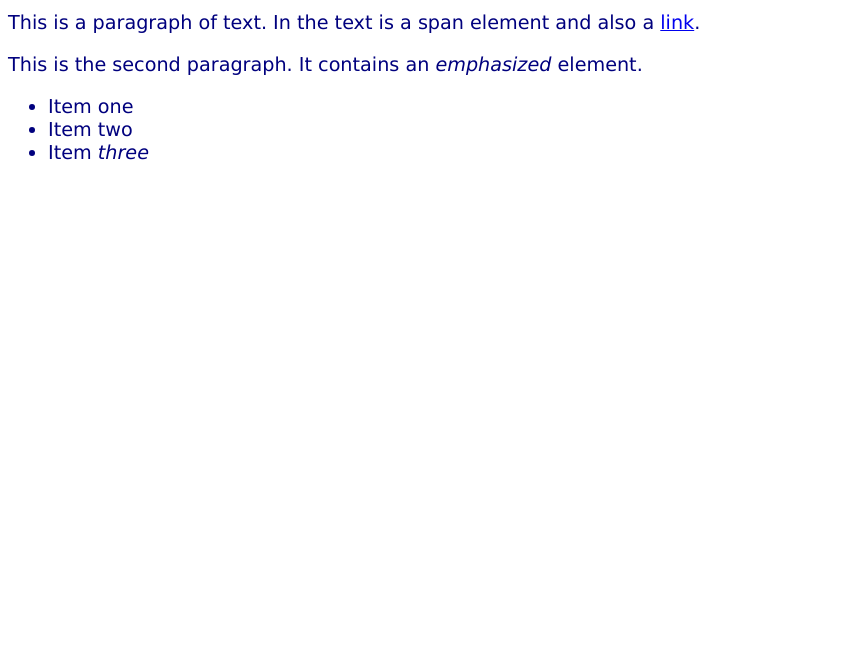
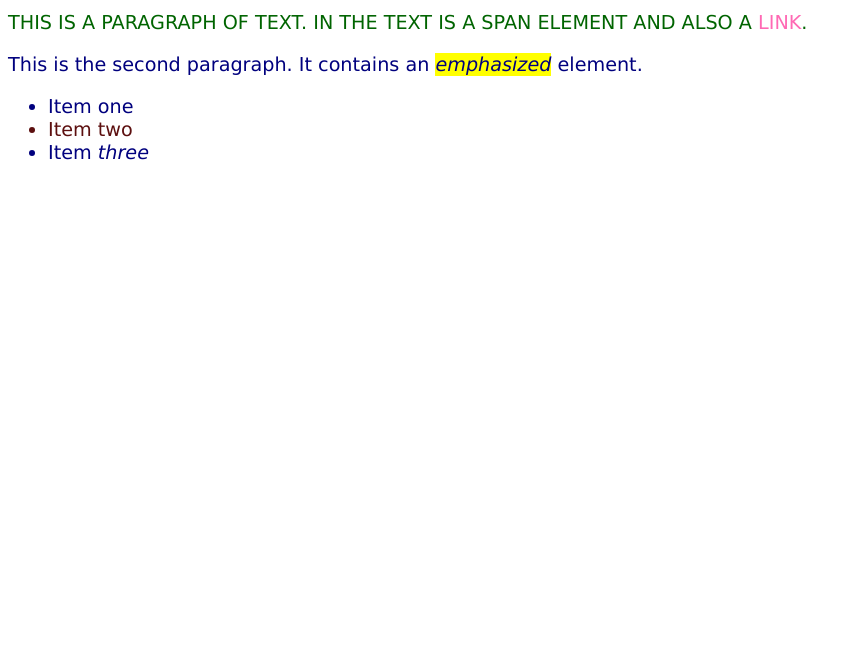
Before and after one commit to RebeccaNob/progettogit2, a plain HTML site: page 3-css/primo-esempio.html in a window 1280 px wide. Shown: the part 128-800 px from the top of the page, without its empty margins (0-861 px from the left). Drawn offline with Linux system fonts and the light colour scheme.

Commit message:
css base

```diff
--- a/3-css/primo-esempio.html
+++ b/3-css/primo-esempio.html
@@ -20,16 +20,16 @@
     <p>
       This is a paragraph of text. In the text is a
       <span>span element</span> and also a
-      <a href="https://example.com">link</a>.
+      <a href="https://example.com"title="link con titolo">link</a>.
     </p>
 
     <p>
-      This is the second paragraph. It contains an <em>emphasized</em> element.
+      This is the second paragraph. It contains an <em class="highlight">emphasized</em> element.
     </p>
 
     <ul>
       <li>Item <span>one</span></li>
-      <li>Item two</li>
+      <li class="special"> Item two</li>
       <li>Item <em>three</em></li>
     </ul>
   </body>
--- a/3-css/style.css
+++ b/3-css/style.css
@@ -1,7 +1,7 @@
+/*selettori di tipi*/
 body{
     font-size: 16px;
     font-family: 'Lucida Sans', 'Lucida Sans Regular', 'Lucida Grande', 'Lucida Sans Unicode', Geneva, Verdana, sans-serif;
-
 }
 
 h1{
@@ -9,8 +9,49 @@ h1{
     font-size: 2.5em;
 }
 
+/*selettore universale multi elemento*/
 p, li{
     color:rgb(0, 0, 126);
     font-size: 1.2em;
+}
+
+/*selettore di classe*/
+.special {
+    color:rgb(92, 15, 15);
+}
+
+
+em.highlight {
+  background-color: yellow;
+}
+
+.special.highlight{
+    color: rgb(235, 151, 168);
+    background-color: rebeccapurple;
 
 }
+
+/*selettore discendente*/
+nav ul{
+    list-style-type: none;
+}
+
+a{
+    text-decoration: none;
+    color:black;
+}
+
+/*prossimo fratello*/
+h1+p{
+    color:darkgreen;
+    text-transform: uppercase;
+}
+
+/*selettore di attributo*/
+a[title] {
+    color: hotpink;
+}
+
+a:hover {
+  color: hotpink;
+}
```
